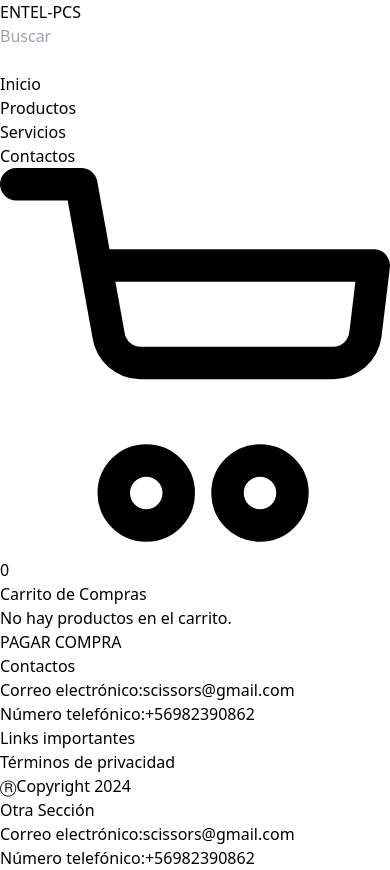
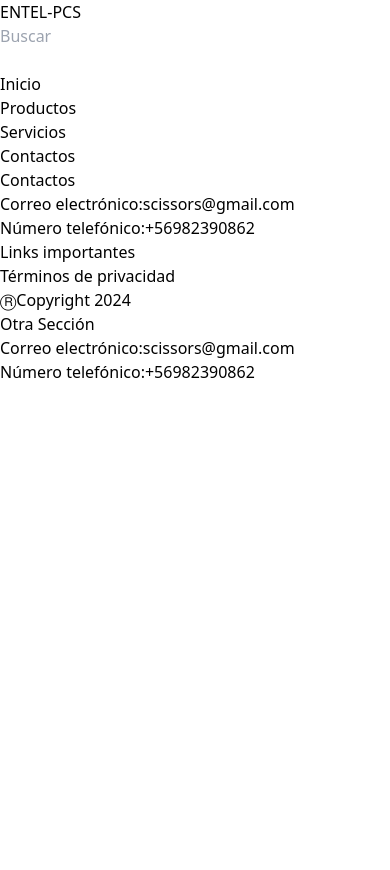
Before and after one commit to Weirdmeats/BenjaminVergara_GrupoDos, a React (Vite) app: page /cart in a window 390 px wide. After the commit the page ends 844 px from the top, so only its background shows below. Built offline with nearby package versions, Linux system fonts and the light colour scheme.

Commit message:
Version 4.5 Proyecto React+Vite 0511/2024

```diff
--- a/src/App.jsx
+++ b/src/App.jsx
@@ -1,6 +1,5 @@
 import React from 'react';
 import { BrowserRouter, Route, Routes } from 'react-router-dom';
-import { ShoppingCartProvider } from './components/ShoppingCart/ShoppingCartContext.jsx';
 import Productos from './components/Pages/Productos/Productos';
 import ItemDetail from './components/ItemDetail/ItemDetail';
 import Header from './components/Header/Header';
@@ -8,12 +7,11 @@
 import Inicio from './components/Pages/Inicio/Inicio';
 import Contactos from './components/Pages/Contactos/Contactos';
 import Servicios from './components/Pages/Servicios/Servicios';
-import Cart from './components/Pages/Cart/Cart';
+
 
 function App() {
     return (
         <BrowserRouter>
-            <ShoppingCartProvider>
                 <div className="flex flex-col min-h-screen">
                     <Header />
                     <main className="flex-grow flex flex-col items-center justify-center p-4 md:p-6 lg:p-8">
@@ -25,12 +23,10 @@
 
                             <Route path="/contactos" element={<Contactos />} />
                             <Route path="/servicios" element={<Servicios />} />
-                            <Route path="/cart" element={<Cart />} />
                         </Routes>
                     </main>
                     <Footer />
                 </div>
-            </ShoppingCartProvider>
         </BrowserRouter>
     );
 }
--- a/src/components/Header/Header.jsx
+++ b/src/components/Header/Header.jsx
@@ -2,7 +2,6 @@
 import React, { useState } from "react";
 import { words } from "../../data/data";
 import { Link } from "react-router-dom";
-import { useShoppingCart } from "../ShoppingCart/ShoppingCartContext";
 
 function Header() {
     const [isMenuOpen, setIsMenuOpen] = useState(false);
@@ -20,9 +19,6 @@
             setSearchResults(words.filter(word => word.toLowerCase().includes(query.toLowerCase())).slice(0, 8));
         }
     };
-
-    // Usamos el contexto del carrito para obtener el número de elementos
-    const { state } = useShoppingCart();
 
     return (
         <nav className="bg-gray-900 p-2 relative">
@@ -80,24 +76,6 @@
                     <li><Link to="/servicios" className="text-white hover:text-gray-300">Servicios</Link></li>
                     <li><Link to="/contactos" className="text-white hover:text-gray-300">Contactos</Link></li>
                 </ul>
-                <div className="hidden md:flex items-center space-x-4">
-                    <Link to="/cart" className="relative text-white">
-                        <svg
-                            fill="none"
-                            stroke="currentColor"
-                            strokeLinecap="round"
-                            strokeLinejoin="round"
-                            strokeWidth="2"
-                            viewBox="0 0 24 24"
-                            className="w-6 h-6"
-                        >
-                            <path d="M1 1h4l1.68 9.29a2 2 0 0 0 1.96 1.71h11.88a2 2 0 0 0 1.96-1.71L23 6H6"></path>
-                            <circle cx="9" cy="20" r="2"></circle>
-                            <circle cx="16" cy="20" r="2"></circle>
-                        </svg>
-                        <span className="absolute -top-1 -right-2 text-xs bg-red-600 text-white rounded-full px-1">{state.cart.length}</span>
-                    </Link>
-                </div>
             </div>
             {isMenuOpen && (
                 <div className={`fixed top-0 right-0 h-full w-64 bg-gray-900 text-white shadow-lg z-50 transition-transform transform ${isMenuOpen ? 'translate-x-0' : 'translate-x-full'}`}>
--- a/src/components/ItemDetail/ItemDetail.jsx
+++ b/src/components/ItemDetail/ItemDetail.jsx
@@ -2,18 +2,16 @@
 import { useParams } from 'react-router-dom';
 import { getProductById, getServiceById } from '../../data/asyncMock.jsx';
 import Loading from '../Loading/Loading.jsx';
-import { useShoppingCart } from '../../components/ShoppingCart/ShoppingCartContext.jsx';
 
-//componente para mostrar los detalles de un producto o servicio
+// Componente para mostrar los detalles de un producto o servicio
 export default function ItemDetail() {
     const { productId, serviceId } = useParams();
     const [item, setItem] = useState({ stock: 0 });
     const [loading, setLoading] = useState(true);
     const [quantity, setQuantity] = useState(1);
-    const { dispatch } = useShoppingCart();
 
     useEffect(() => {
-        //cargar producto o servicio según el id
+        // Cargar producto o servicio según el id
         if (productId) {
             getProductById(productId).then((data) => {
                 setItem(data);
@@ -38,7 +36,7 @@
         }
     }, [productId, serviceId]);
 
-    //funciones para manejar la cantidad
+    // Funciones para manejar la cantidad
     const decrementQuantity = () => {
         if (quantity > 1) {
             setQuantity(quantity - 1);
@@ -51,23 +49,24 @@
         }
     };
 
-    //calcular el precio total
+    // Calcular el precio total
     const precioTotal = item.price ? item.price * quantity : 0;
 
-    //manejar la adición al carrito
+
     const handleAddToCart = () => {
         if (quantity > 0) {
-            dispatch({ type: 'ADD_TO_CART', payload: { ...item, quantity } });
-            alert(`${quantity} "${item.name}", Agregado al carrito`);
+
+            alert(`${quantity} "${item.name}" agregado al carrito.`);
+           ;
         }
     };
 
-    //renderizar carga
+    // Renderizar carga
     if (loading) {
         return <div className="container mx-auto max-w-[1170px]"><Loading /></div>;
     }
 
-    //manejar item no encontrado
+    // Manejar item no encontrado
     if (!item) {
         return <div className="text-center text-red-500">Item not found</div>;
     }
@@ -91,8 +90,10 @@
                     </div>
                     <p className="text-[16px] md:text-[20px] my-4 text-[#4b5563]">Precio: ${item.price} por unidad</p>
                     <p className="text-[16px] md:text-[20px] my-4 font-semibold text-[#1e293b]">Precio Total: ${precioTotal}</p>
-                    {/* boton para agregar al carrito */}
-                    <button onClick={handleAddToCart} className="bg-slate-500 text-white text-[16px] md:text-[20px] px-6 py-2 rounded-lg hover:bg-[#304c8a] transition duration-300">
+                    {/* Botón para agregar al carrito */}
+                    <button
+                        className="bg-slate-500 text-white text-[16px] md:text-[20px] px-6 py-2 rounded-lg hover:bg-[#304c8a] transition duration-300"
+                    >
                         Comprar
                     </button>
                 </div>
--- a/src/components/Pages/Cart/Cart.jsx
+++ /dev/null
@@ -1,32 +0,0 @@
-import React from 'react';
-import { useShoppingCart } from '../../../components/ShoppingCart/ShoppingCartContext';
-
-// Componente para visualizar el carrito de compras
-const Cart = () => {
-    const { state } = useShoppingCart();
-
-    return (
-        <div className="bg-slate-200 py-10 px-4 md:px-6 lg:px-8">
-            <h1 className="text-2xl font-bold text-center mb-6">Carrito de Compras</h1>
-            {/*verifica si el carrito esta vacío */}
-            {state.cart.length === 0 ? (
-                <p className="text-center">No hay productos en el carrito.</p>
-            ) : (
-                <ul className="max-w-lg mx-auto">
-                    {/*muestra la lista de productos en el carrito */}
-                    {state.cart.map((item, index) => (
-                        <li key={index} className="flex justify-between border-b py-2">
-                            <span>{item.name} (x{item.quantity})</span>
-                            <span>${item.price * item.quantity}</span>
-                        </li>
-                    ))}
-                </ul>
-            )}
-            <div className="flex justify-center mt-6">
-                <button className='bg-yellow-500 px-4 py-3 rounded-lg hover:bg-yellow-600 transition-colors'>PAGAR COMPRA</button>
-            </div>
-        </div>
-    );
-};
-
-export default Cart;
--- a/src/components/ShoppingCart/ShoppingCartContext.jsx
+++ /dev/null
@@ -1,41 +0,0 @@
-import React, { createContext, useContext, useReducer } from 'react';
-
-//estado inicial del carrito
-const initialState = {
-    cart: []
-};
-
-//acciones para el reducer
-const ADD_TO_CART = 'ADD_TO_CART';
-const REMOVE_FROM_CART = 'REMOVE_FROM_CART';
-
-//reducer para manejar el estado del carrito
-const cartReducer = (state, action) => {
-    switch (action.type) {
-        case ADD_TO_CART:
-            return { ...state, cart: [...state.cart, action.payload] };
-        case REMOVE_FROM_CART:
-            return { ...state, cart: state.cart.filter(item => item.id !== action.payload.id) };
-        default:
-            return state;
-    }
-};
-
-//crear el contexto
-const ShoppingCartContext = createContext();
-
-//proveedor del contexto
-export const ShoppingCartProvider = ({ children }) => {
-    const [state, dispatch] = useReducer(cartReducer, initialState);
-
-    return (
-        <ShoppingCartContext.Provider value={{ state, dispatch }}>
-            {children}
-        </ShoppingCartContext.Provider>
-    );
-};
-
-//hook para usar el contexto
-export const useShoppingCart = () => {
-    return useContext(ShoppingCartContext);
-};
```
